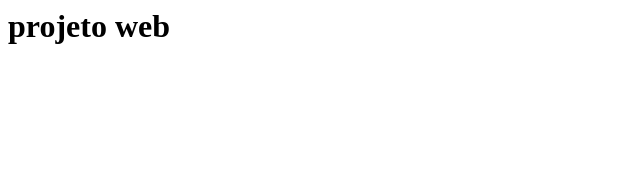
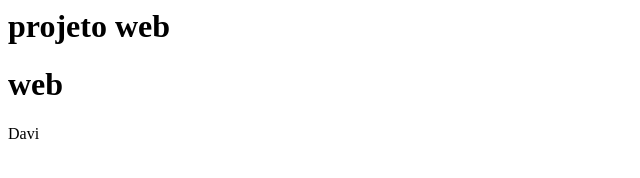
Before and after one commit to davizera811-ops/Projeto_web_front, a plain HTML site: page index.html in a window 1280 px wide. Shown: the whole page, without its empty margins (0-640 px from the left). Drawn offline with Linux system fonts and the light colour scheme.

Commit message:
Projetoweb: front | coloquei titulo e paragrafo

```diff
--- a/index.html
+++ b/index.html
@@ -1 +1,3 @@
 <h1>projeto web </h1>
+<h1>  web </h1>
+<p>Davi</p>
```
